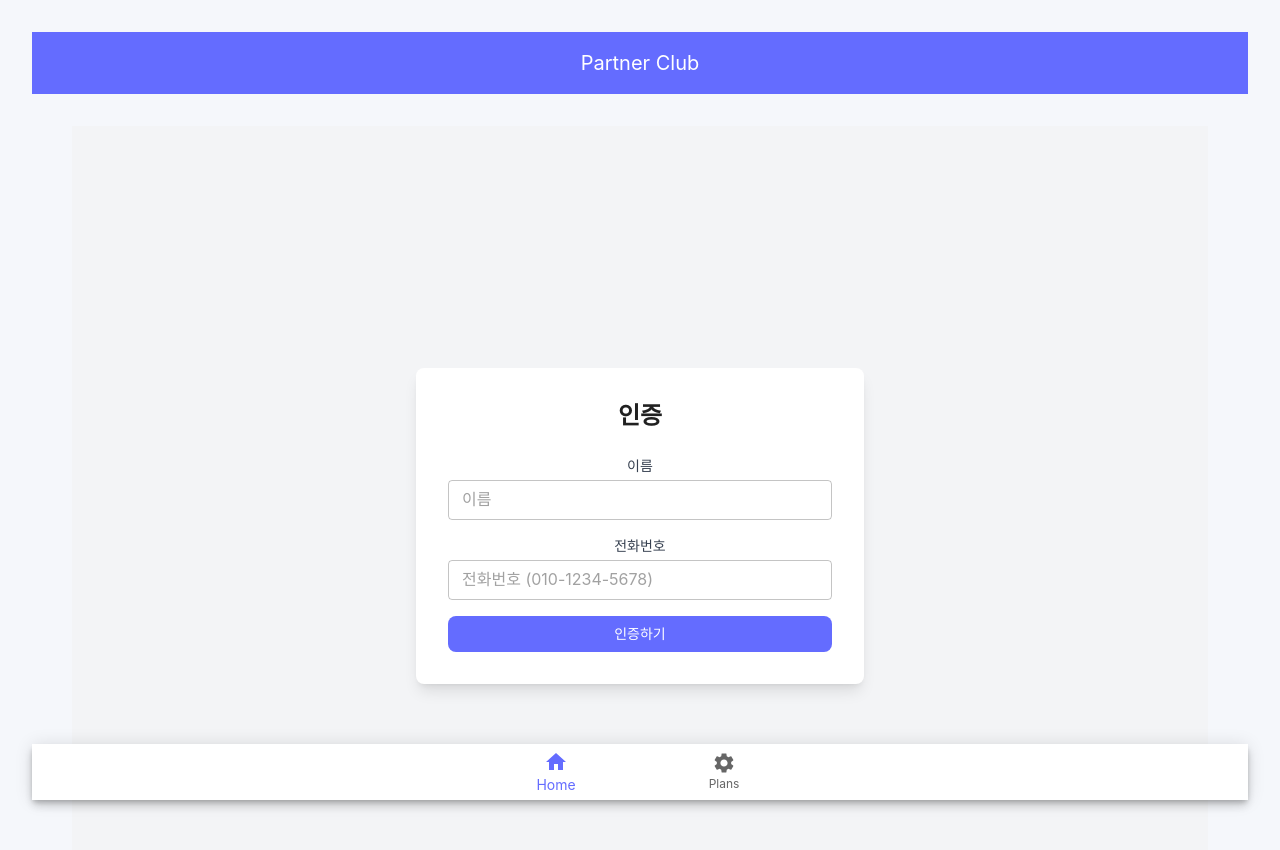
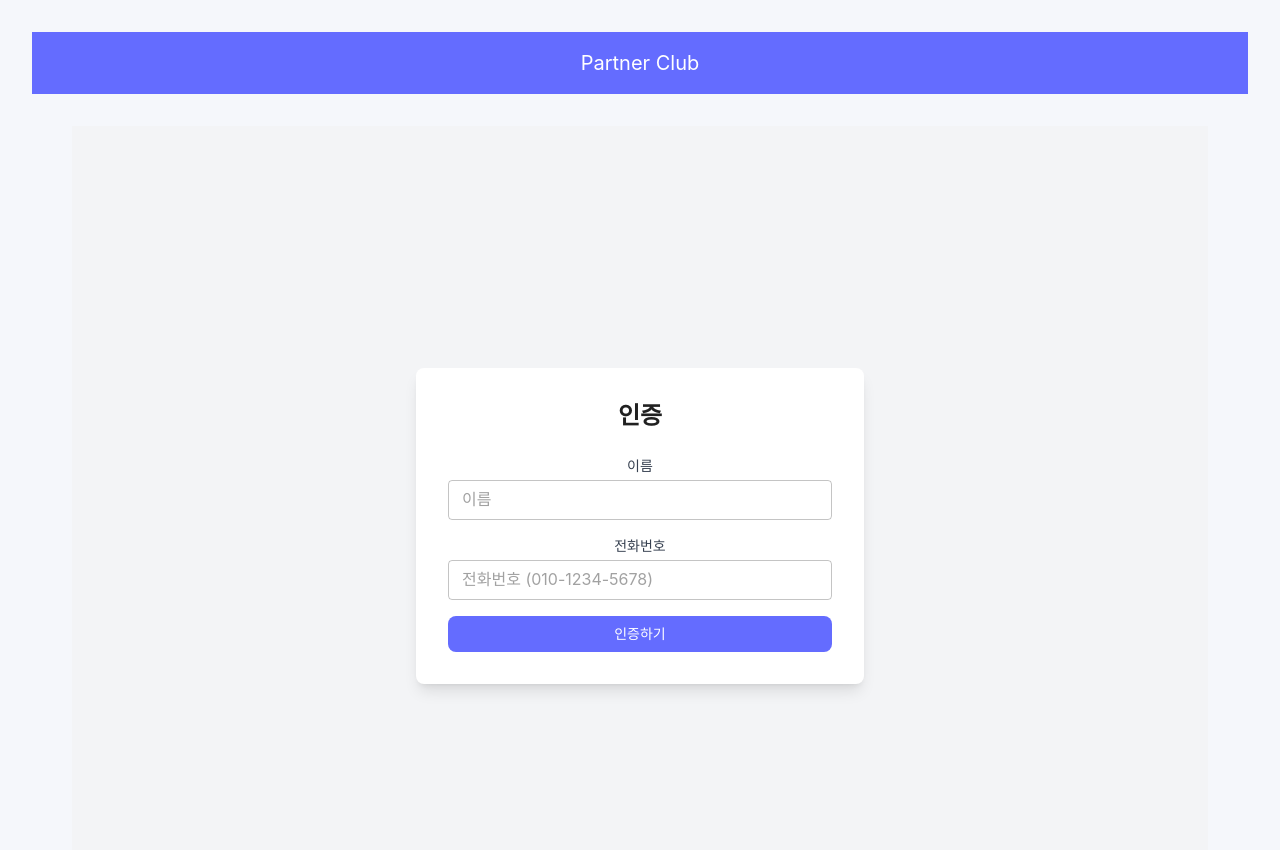
Before and after one commit to SkyDominator/simulation, a React (Vite) app in the folder src/my-pwa-frontend/: page / in a window 1280 px wide. Shown: the top 850 px of the page. Built offline with nearby package versions, Linux system fonts and the light colour scheme.

Commit message:
feat: Shell 컴포넌트에서 하단 내비게이션 제거

```diff
--- a/src/my-pwa-frontend/src/components/Shell.tsx
+++ b/src/my-pwa-frontend/src/components/Shell.tsx
@@ -1,13 +1,8 @@
 import React from "react";
 import Box from "@mui/material/Box";
-import BottomNavigation from "@mui/material/BottomNavigation";
-import BottomNavigationAction from "@mui/material/BottomNavigationAction";
-import Paper from "@mui/material/Paper";
-import HomeIcon from "@mui/icons-material/Home";
-import SettingsIcon from "@mui/icons-material/Settings";
 
 const Shell: React.FC<{ children: React.ReactNode }> = ({ children }) => {
-  const [value, setValue] = React.useState(0);
+  // Bottom navigation removed per request.
 
   return (
     <Box
@@ -40,16 +35,7 @@ const Shell: React.FC<{ children: React.ReactNode }> = ({ children }) => {
         {children}
       </Box>
 
-      <Paper sx={{ position: "sticky", bottom: 0 }} elevation={6}>
-        <BottomNavigation
-          showLabels
-          value={value}
-          onChange={(_, newVal) => setValue(newVal)}
-        >
-          <BottomNavigationAction label="Home" icon={<HomeIcon />} />
-          <BottomNavigationAction label="Plans" icon={<SettingsIcon />} />
-        </BottomNavigation>
-      </Paper>
+      {/* Bottom navigation removed */}
     </Box>
   );
 };
```
